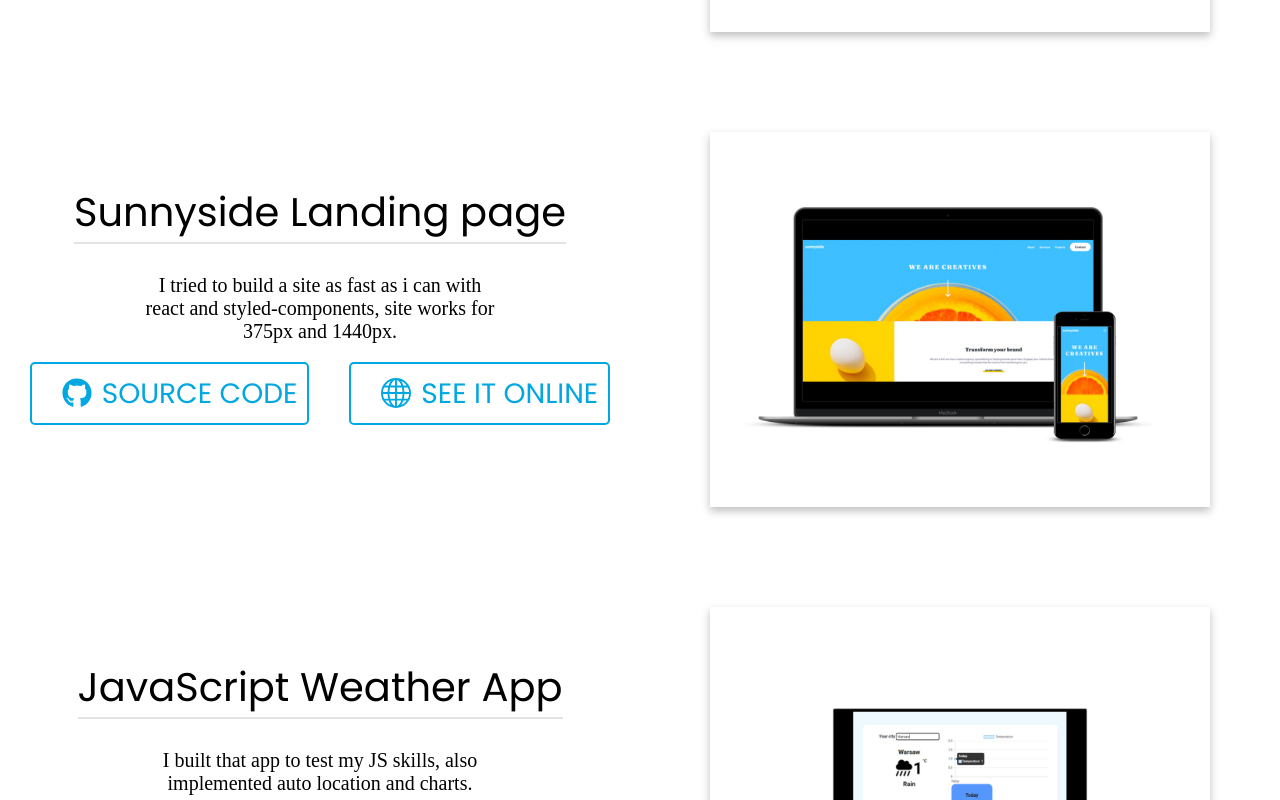
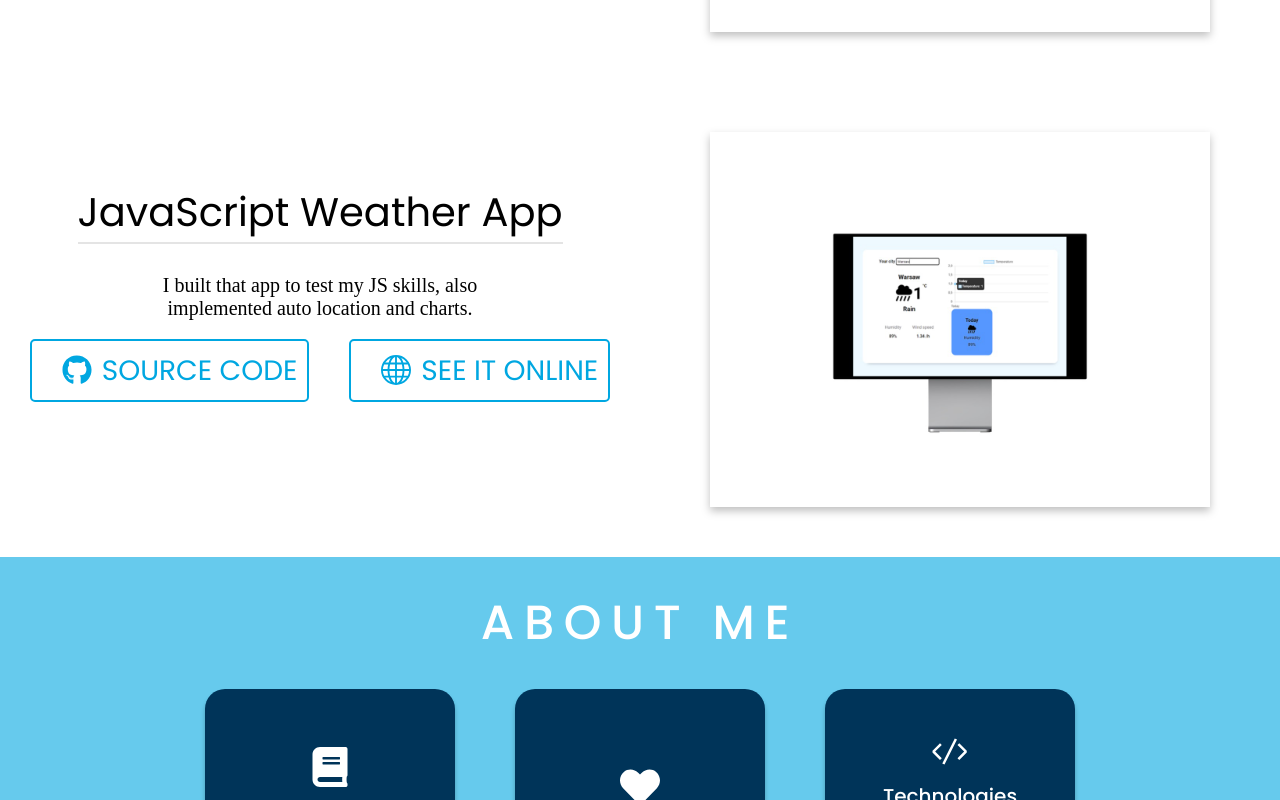
Before and after one commit to hubertkarwowski/portfolio, a React (Create React App) app: page / in a window 1280 px wide. Shown: the part 2620-3420 px from the top of the page. Built offline with nearby package versions, Linux system fonts and the light colour scheme; a web font is replaced by a local one.

Commit message:
small changes

```diff
--- a/src/components/portfolio/Portfolio.js
+++ b/src/components/portfolio/Portfolio.js
@@ -46,14 +46,6 @@ function Portfolio() {
         link="https://fir-hosting-sunnyside.web.app/"
       />
       <PortfolioProject
-        title="Sunnyside Landing page "
-        description="I tried to build a site as fast as i can with react and styled-components, site works for 375px and 1440px."
-        image={SunnyImage}
-        alt="Landing page Image"
-        github="https://github.com/hubertkarwowski/sunnyside"
-        link="https://fir-hosting-sunnyside.web.app/"
-      />
-      <PortfolioProject
         title="JavaScript Weather App"
         description="I built that app to test my JS skills, also implemented auto location and charts."
         image={Weather}
```
Also changed, not shown: firebase.json (added), 1 other file (tests, documents, lock files or other folders).
